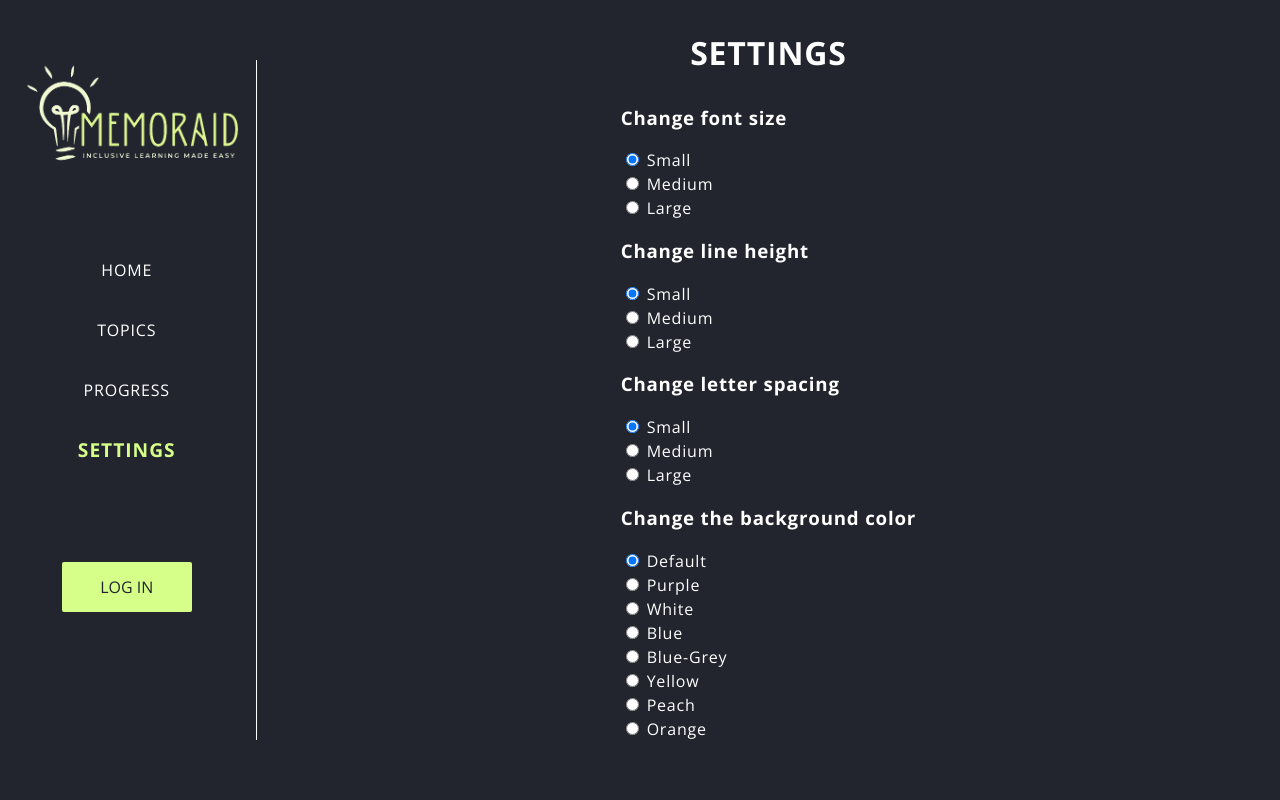
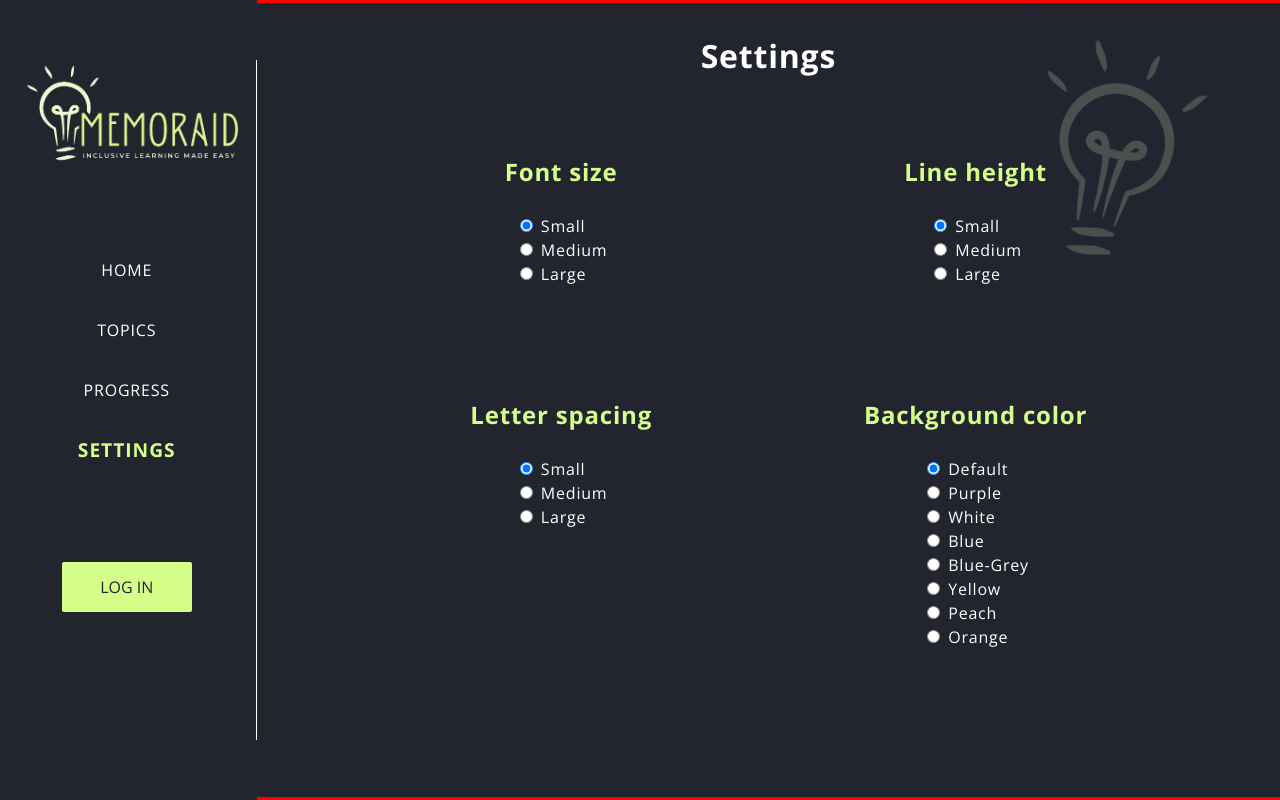
Before and after one commit to rkumari2/memoraid_client, a React (Vite) app: page /settings in a window 1280 px wide. Built offline with nearby package versions, Linux system fonts and the light colour scheme.

Commit message:
settings page styling finished

```diff
--- a/src/pages/Settings/index.jsx
+++ b/src/pages/Settings/index.jsx
@@ -63,16 +63,18 @@ const Settings = () => {
 
   return (
     <div className='page-layout'>
-      <div className='flashcards-cont'>
-        <h1> SETTINGS </h1>
+    <img className='bg-image' src="favicon.png" alt="light bulb graphic" />
 
-        <div>
+      <div className='settings-cont'>
+        <h1> Settings </h1>
+
+        <div className='settings-output-cont'>
 
           {/* font size */}
-          <div>
-          <h3> Change font size </h3>
-          <div>
-            <div >
+          <div className='setting-box'>
+          <h2> Font size </h2>
+          <div className='radio-btns-cont'>
+            <div>
               <input
                 type="radio"
                 name='font-size'
@@ -105,9 +107,9 @@ const Settings = () => {
           </div>
 
           {/* line height */}
-          <div>
-          <h3>Change line height</h3>
-          <div id="radio-cont">
+          <div className='setting-box'>
+          <h2>Line height</h2>
+          <div className='radio-btns-cont'>
             <div>
               <input
                 type="radio"
@@ -143,10 +145,10 @@ const Settings = () => {
         </div>
 
         {/* letter spacing */}
-        <div id='letter-spacing'>
-          <h3>Change letter spacing</h3>
-          <div id="radio-cont">
-            <div>
+        <div className='setting-box'>
+          <h2>Letter spacing</h2>
+            <div className='radio-btns-cont'>
+              <div>
               <input
                 type="radio"
                 id="0.1rem"
@@ -181,13 +183,13 @@ const Settings = () => {
               />
               <label htmlFor="0.15 spacing"> Large </label>
             </div>
-          </div>
+            </div>
         </div>
 
         {/* background color */}
-        <div id='bg-color'>
-          <h3>Change the background color</h3>
-          <div id="radio-cont">
+        <div className='setting-box'>
+          <h2>Background color</h2>
+          <div className='radio-btns-cont'>
           <div>
               <input
                 type="radio"
--- a/src/pages/Settings/style.css
+++ b/src/pages/Settings/style.css
@@ -0,0 +1,49 @@
+.settings-cont {
+    /* background-color: antiquewhite; */
+    border: 3px solid red;
+    height: 100%;
+    width: 100%;
+    display: flex;
+    flex-direction: column;
+    align-items: center;
+    justify-content: safe;
+    color: var(--white);
+    /* margin-top: 5rem; */
+    overflow-y: auto;
+    /* margin-top: 20px; */
+    padding-top: 20px;
+}
+
+.settings-output-cont {
+    /* background-color: aqua; */
+    width: 90%;
+    height: 100%;
+    display: flex;
+    /* flex-direction:row; */
+    align-items: start;
+    justify-content: center;
+    margin: 0;
+    padding: 0;
+    flex-wrap: wrap;
+    /* display: grid; */
+    margin-top: 50px;
+    margin-bottom: 50px;
+}
+
+.setting-box {
+    /* background-color: black; */
+    width: 45%;
+    display: flex;
+    flex-direction: column;
+    align-items: center;
+    text-align: center;
+}
+
+.setting-box h2 {
+    color: var(--pink);
+}
+
+.radio-btns-cont {
+    /* background-color: aqua; */
+    text-align: left;
+}
```
